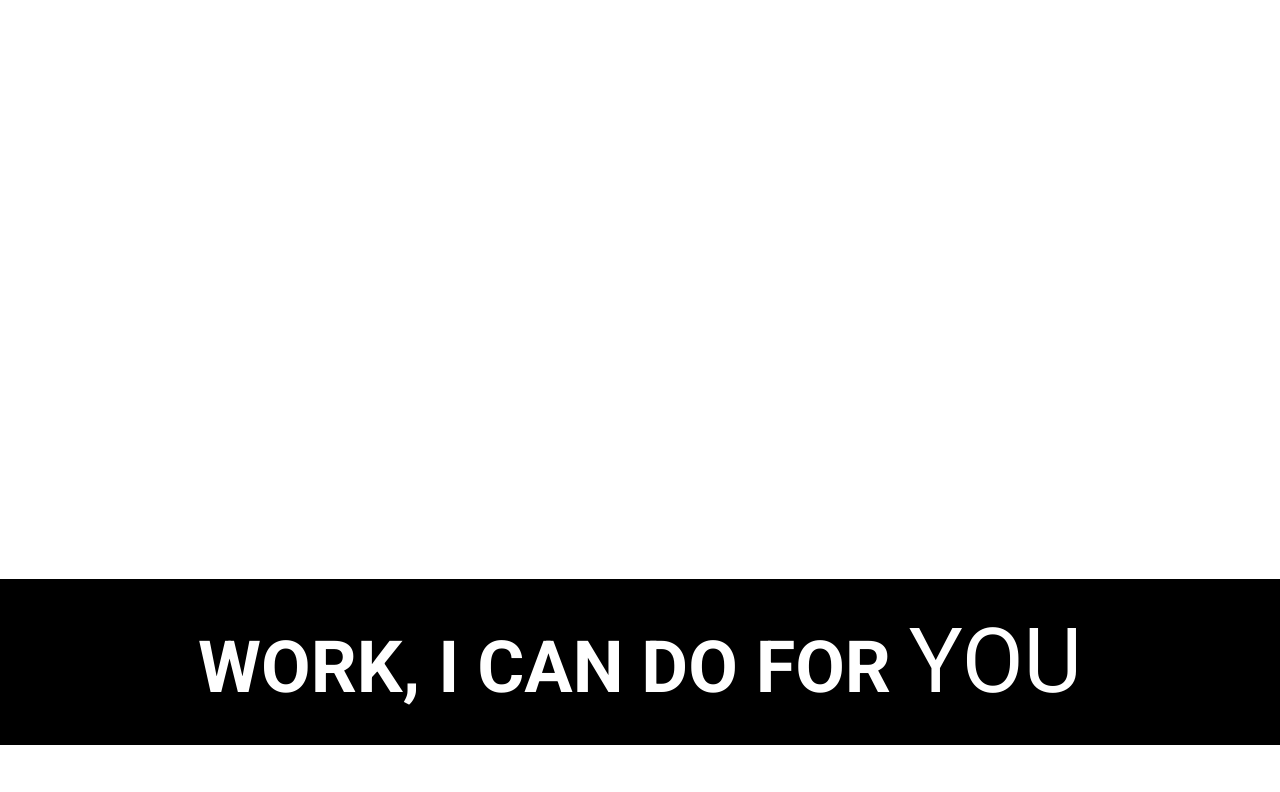
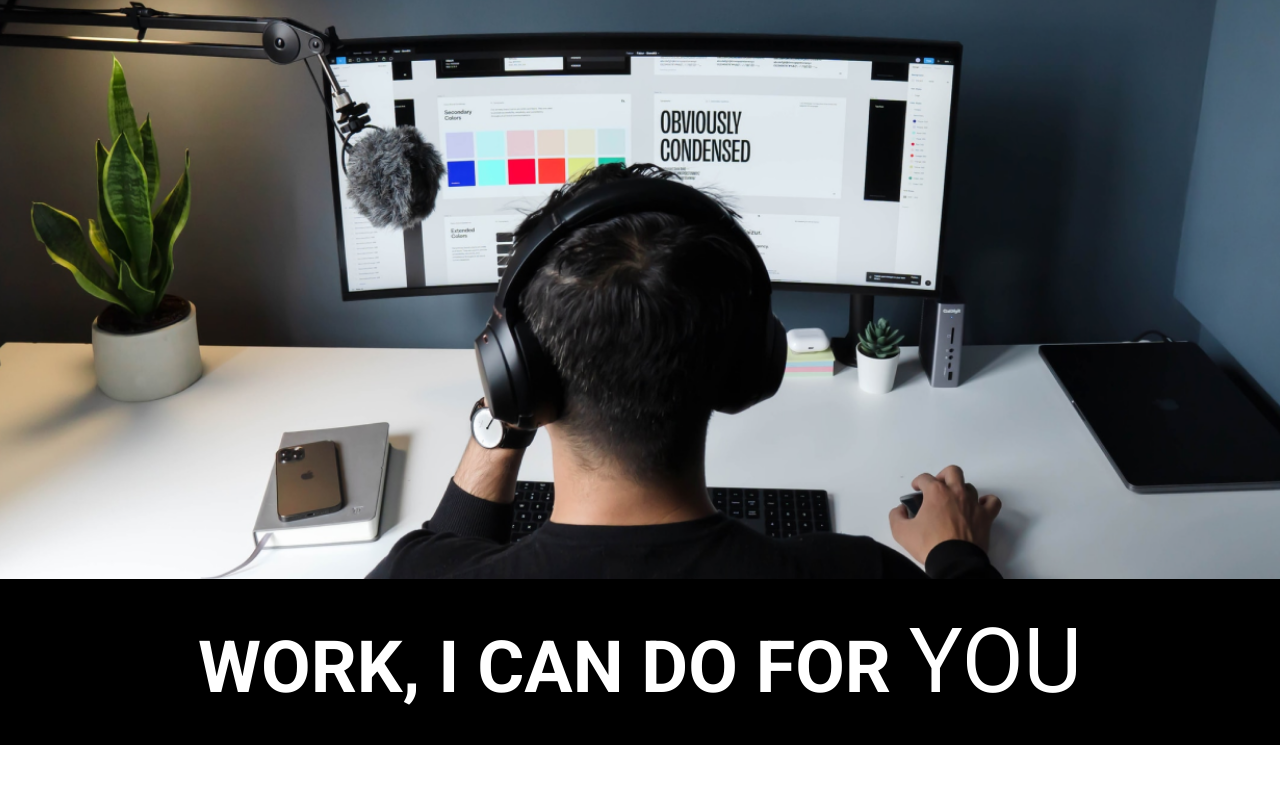
Before and after one commit to abhi18cs/Project-4-DevelpersPage, a plain HTML site: page index.html in a window 1280 px wide. Shown: the part 221-1013 px from the top of the page. Drawn offline with Linux system fonts and the light colour scheme; the site is published under a folder, as on GitHub Pages, so addresses that start at the root find nothing.

Commit message:
Update style.css

```diff
--- a/style.css
+++ b/style.css
@@ -13,7 +13,7 @@ body {
 }
 
 .hero_section {
-  background-image: url(/developer.png);
+  background-image: url(./developer.png);
   min-height: 100vh;
   background-position: center;
   background-size: cover;
```
